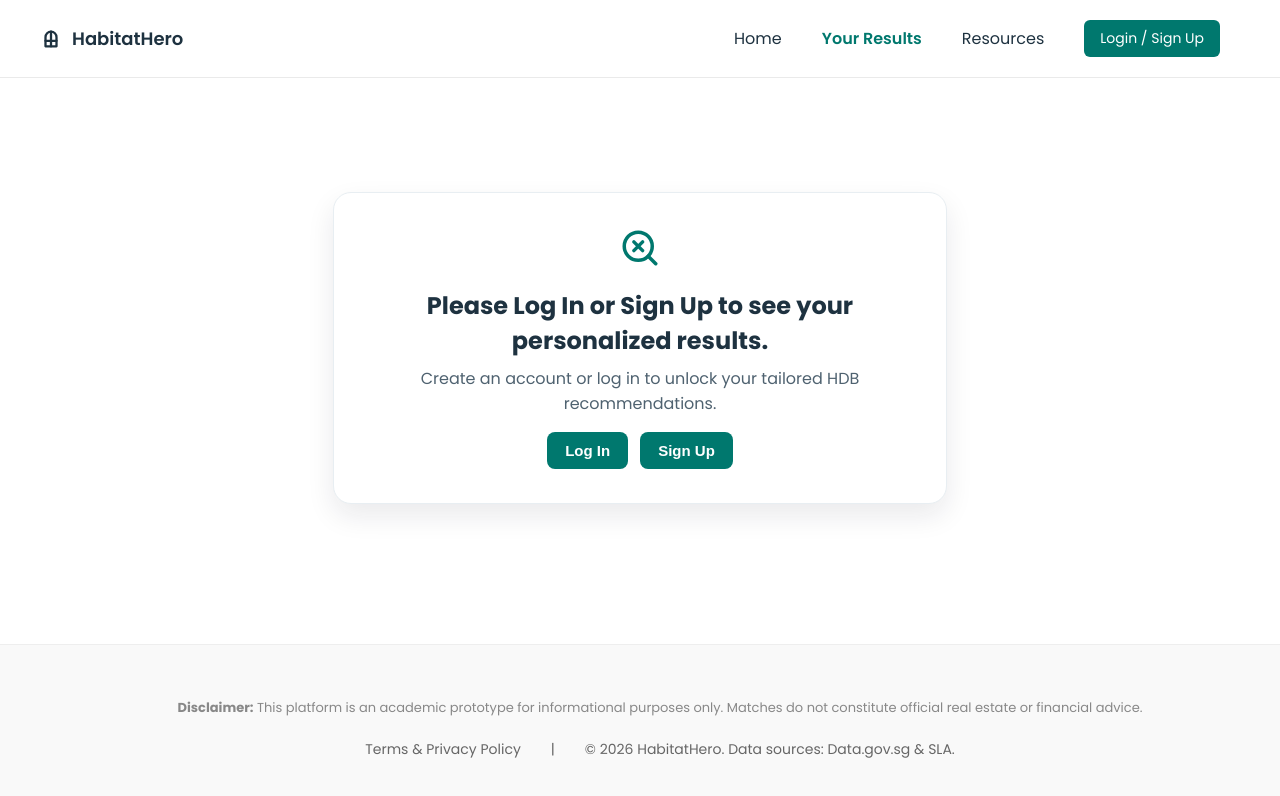
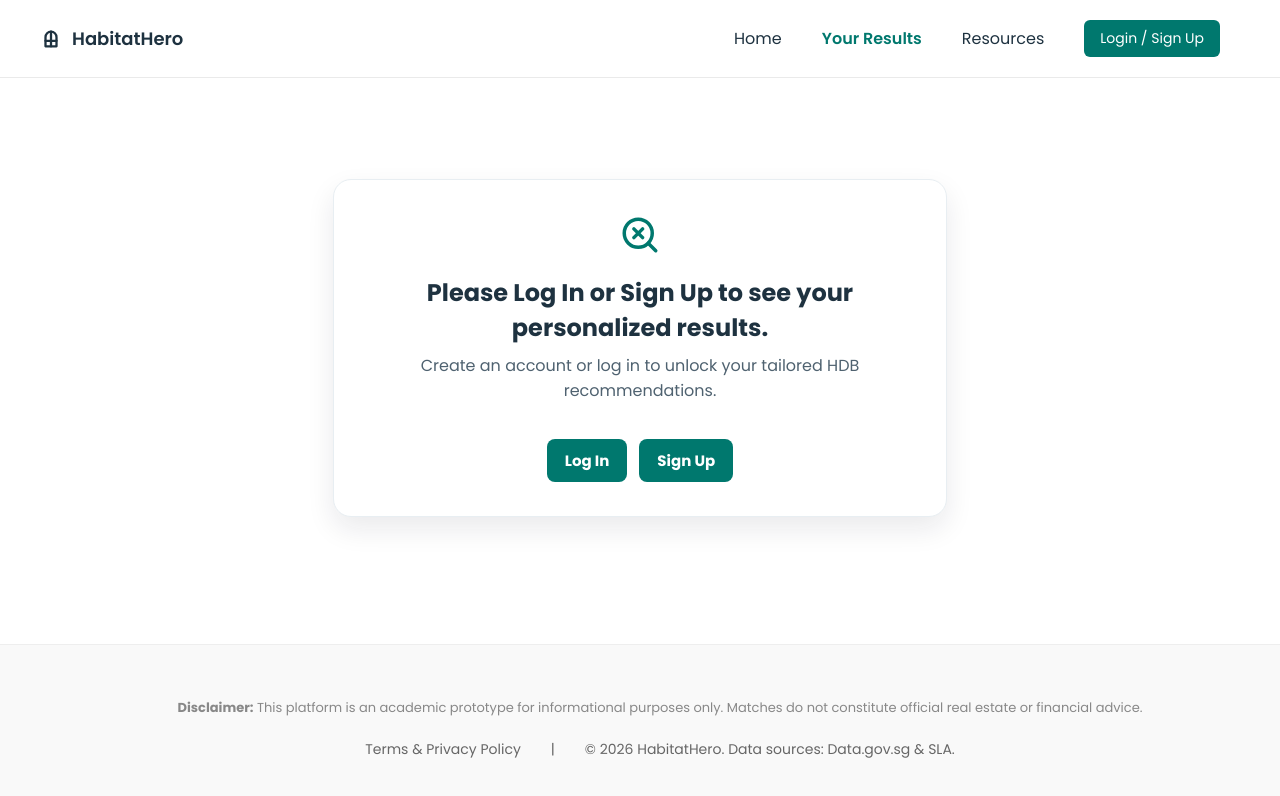
Before and after one commit to okxinle/HDB_Recommender_HabitatHero, a React (Create React App) app in the folder HabitatHero/src/frontend/: page /results in a window 1280 px wide. Shown: the top 796 px of the page. Built offline with nearby package versions, Linux system fonts and the light colour scheme.

Commit message:
fixed css

```diff
--- a/HabitatHero/src/frontend/src/styles/HDBResultDashBoardPage.css
+++ b/HabitatHero/src/frontend/src/styles/HDBResultDashBoardPage.css
@@ -111,6 +111,8 @@
 }
 
 .back-btn {
+  font-family: inherit;
+  margin-top: 20px;
   border: none;
   border-radius: 8px;
   background: #00786e;
```
